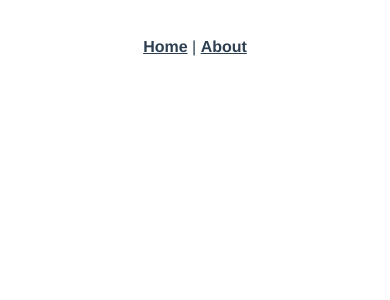
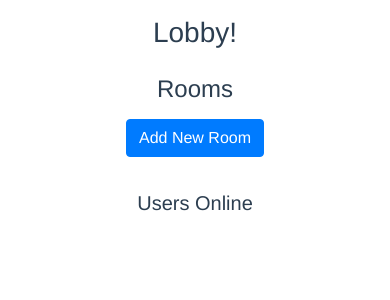
Before and after one commit to alpha-race/alphabet, a Vue app: page /#/lobby in a window 390 px wide. Shown: the top 300 px of the page. Built offline with nearby package versions, Linux system fonts and the light colour scheme; what vuefire would draw is missing.

Commit message:
added create new room function

```diff
--- a/public/index.html
+++ b/public/index.html
@@ -5,7 +5,11 @@
     <meta http-equiv="X-UA-Compatible" content="IE=edge">
     <meta name="viewport" content="width=device-width,initial-scale=1.0">
     <link rel="icon" href="<%= BASE_URL %>favicon.ico">
-    <title>alphabet</title>
+    <link rel="stylesheet" href="https://stackpath.bootstrapcdn.com/bootstrap/4.1.1/css/bootstrap.min.css" integrity="sha384-WskhaSGFgHYWDcbwN70/dfYBj47jz9qbsMId/iRN3ewGhXQFZCSftd1LZCfmhktB" crossorigin="anonymous">
+    <script src="https://code.jquery.com/jquery-3.3.1.slim.min.js" integrity="sha384-q8i/X+965DzO0rT7abK41JStQIAqVgRVzpbzo5smXKp4YfRvH+8abtTE1Pi6jizo" crossorigin="anonymous"></script>
+    <script src="https://cdnjs.cloudflare.com/ajax/libs/popper.js/1.14.3/umd/popper.min.js" integrity="sha384-ZMP7rVo3mIykV+2+9J3UJ46jBk0WLaUAdn689aCwoqbBJiSnjAK/l8WvCWPIPm49" crossorigin="anonymous"></script>
+    <script src="https://stackpath.bootstrapcdn.com/bootstrap/4.1.1/js/bootstrap.min.js" integrity="sha384-smHYKdLADwkXOn1EmN1qk/HfnUcbVRZyYmZ4qpPea6sjB/pTJ0euyQp0Mk8ck+5T" crossorigin="anonymous"></script>
+    <title>Alphabet Racer</title>
   </head>
   <body>
     <noscript>
--- a/src/App.vue
+++ b/src/App.vue
@@ -1,9 +1,5 @@
 <template>
   <div id="app">
-    <div id="nav">
-      <router-link to="/">Home</router-link> |
-      <router-link to="/about">About</router-link>
-    </div>
     <router-view/>
   </div>
 </template>
--- a/src/store.js
+++ b/src/store.js
@@ -1,11 +1,12 @@
 import Vue from 'vue'
 import Vuex from 'vuex'
+import { db } from '@/firebase.js'
 
 Vue.use(Vuex)
 
 export default new Vuex.Store({
   state: {
-
+    username: ''
   },
   mutations: {
 
--- a/src/views/Lobby.vue
+++ b/src/views/Lobby.vue
@@ -1,21 +1,90 @@
 <template>
   <div class="lobby">
-
+    <div class="row">
+      <div class="col-12">
+        <h3 class="titleSection mt-3">Lobby!</h3>
+      </div>
+      <div class="col-lg-9 col-xs-12 roomsSection">
+        <h4 class="roomHeader m-3">Rooms</h4>
+        <!-- Button trigger modal -->
+          <button type="button" class="btn btn-primary" data-toggle="modal" data-target="#modalAddRoom">
+            Add New Room
+          </button>
+          <table class="table table-hover">
+            <tbody v-for="(room, index) in rooms" :key="index">
+              <tr>{{ room.name }}</tr>
+            </tbody>
+          </table>
+          <!-- Modal -->
+          <div class="modal fade" id="modalAddRoom" tabindex="-1" role="dialog" aria-labelledby="exampleModalLabel" aria-hidden="true">
+            <div class="modal-dialog" role="document">
+              <div class="modal-content">
+                <div class="modal-header">
+                  <h5 class="modal-title" id="exampleModalLabel">Add Room</h5>
+                  <button type="button" class="close" data-dismiss="modal" aria-label="Close">
+                    <span aria-hidden="true">&times;</span>
+                  </button>
+                </div>
+                <div class="modal-body">
+                  <input type="text" class="form-control" v-model="roomName">
+                </div>
+                <div class="modal-footer">
+                  <button type="button" class="btn btn-secondary" data-dismiss="modal">Close</button>
+                  <button type="button" class="btn btn-primary" data-dismiss="modal" @click="addNewRoom">Add Room</button>
+                </div>
+              </div>
+            </div>
+          </div>
+      </div>
+      <div class="col-lg-3 col-xs-12 usersSection">
+        <h5 class="userHeader m-3">Users Online</h5>
+      </div>
+    </div>
   </div>
 </template>
 
 <script>
 // @ is an alias to /src
 import { db } from '@/firebase.js'
+import { mapState } from 'vuex'
 
 export default {
   name: 'lobby',
+  data () {
+    return {
+      roomName: ''
+    }
+  },
+  computed: {
+    ...mapState(['username'])
+  },
   firebase: {
     players: db.ref('players'),
     rooms: db.ref('rooms')
   },
+  created () {
+    this.$store.commit('setUsername', localStorage.getItem('username'))
+  },
   methods: {
-
+    addNewRoom () {
+      if(this.roomName === ''){
+        alert('Room must have a name!')
+      } else {
+        this.$firebaseRefs.rooms.push({
+          name: this.roomName,
+          player1: this.username
+        })
+      }
+    }
   }
 }
 </script>
+
+<style scoped>
+.roomsSection {
+  border: 1px solid white;
+}
+.usersSection {
+  border: 1px solid white;
+}
+</style>
```
